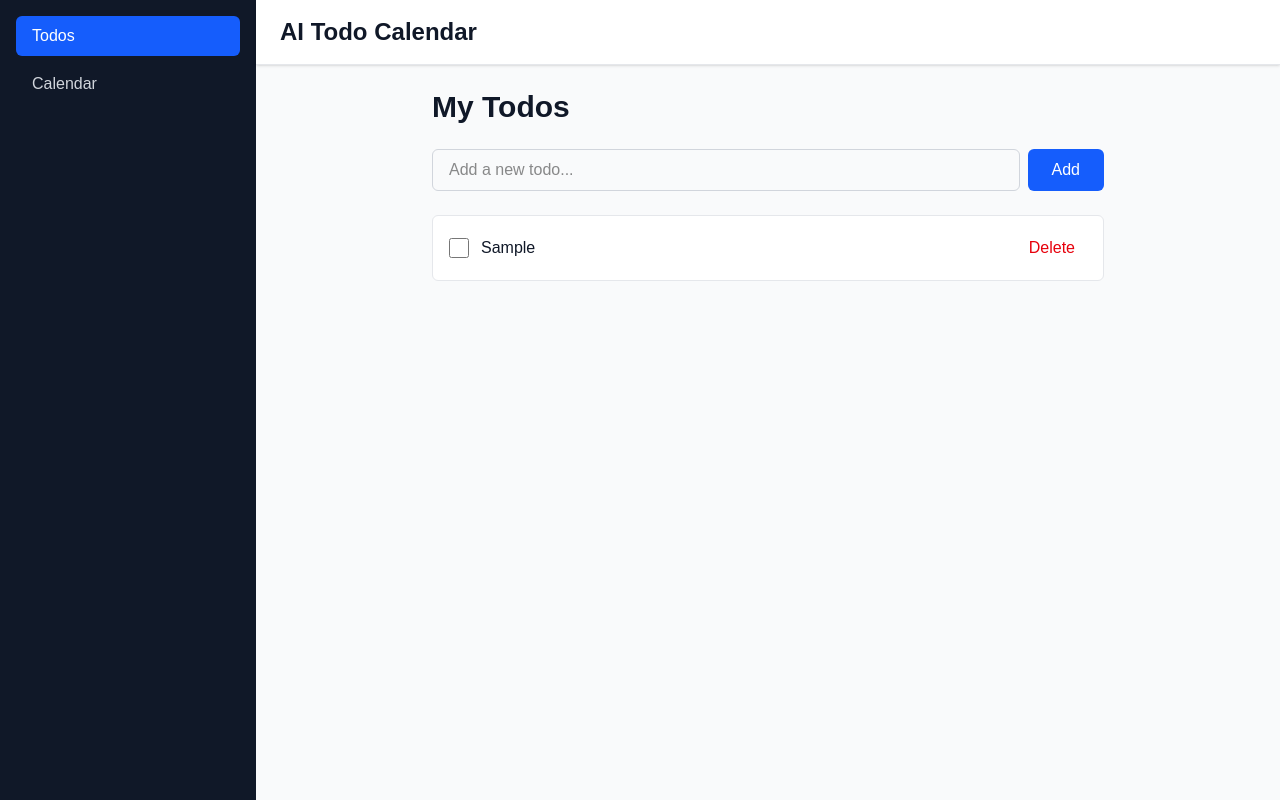
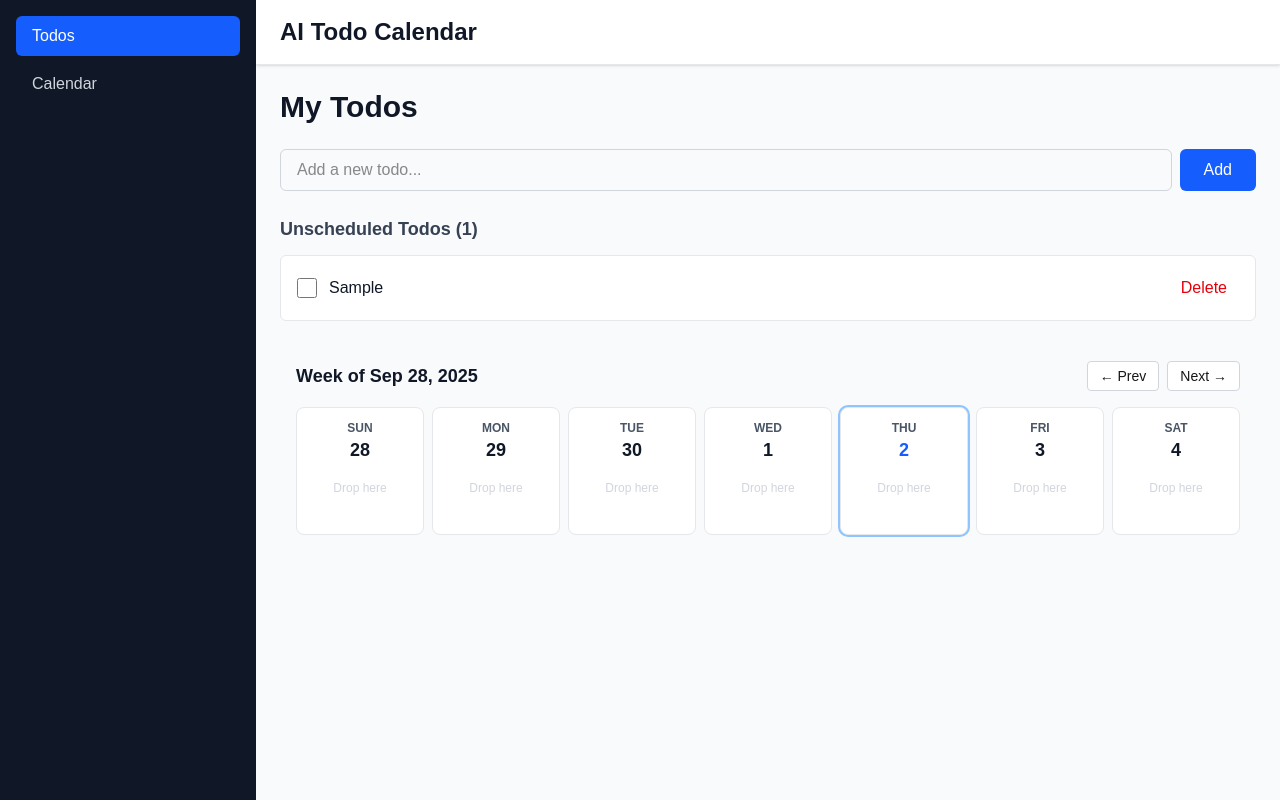
Before and after one commit to ChuqingShi/ai-todo-calendar, a Next.js app: page /todos in a window 1280 px wide. Both pictures are taken after typing "Sample" into the empty fields and a click on the button "Add". Built offline with nearby package versions, Linux system fonts and the light colour scheme.

Commit message:
feat: add drag-and-drop weekly calendar with deadline scheduling for todos

```diff
--- a/app/todos/page.tsx
+++ b/app/todos/page.tsx
@@ -1,15 +1,20 @@
 "use client";
 
 import { useState, useEffect } from "react";
+import { DndContext, DragEndEvent } from "@dnd-kit/core";
+import { startOfWeek } from "date-fns";
+import WeeklyCalendar from "@/components/WeeklyCalendar";
+import DraggableTodoItem from "@/components/DraggableTodoItem";
 
 /**
  * Todo Interface
- * Each todo has an id, title, and completed status
+ * Each todo has an id, title, completed status, and optional deadline
  */
 interface Todo {
   id: number;
   title: string;
   completed: boolean;
+  deadline?: string; // ISO date string (YYYY-MM-DD)
 }
 
 const STORAGE_KEY = "ai-todo-calendar-todos";
@@ -18,6 +23,9 @@ export default function TodosPage() {
   // State to store todos (persisted in localStorage)
   const [todos, setTodos] = useState<Todo[]>([]);
   const [inputValue, setInputValue] = useState("");
+  const [currentWeekStart, setCurrentWeekStart] = useState(() =>
+    startOfWeek(new Date(), { weekStartsOn: 0 })
+  );
 
   /**
    * Load todos from localStorage on mount
@@ -83,8 +91,44 @@ export default function TodosPage() {
     setTodos(todos.filter((todo) => todo.id !== id));
   };
 
+  /**
+   * Handle drag end - update todo deadline
+   */
+  const handleDragEnd = (event: DragEndEvent) => {
+    const { active, over } = event;
+
+    if (!over) return;
+
+    const todoId = parseInt(active.id.toString().replace("todo-", ""));
+    const newDeadline = over.id.toString();
+
+    setTodos(
+      todos.map((todo) =>
+        todo.id === todoId ? { ...todo, deadline: newDeadline } : todo
+      )
+    );
+  };
+
+  /**
+   * Navigate to previous week
+   */
+  const handlePreviousWeek = () => {
+    setCurrentWeekStart((prev) => new Date(prev.getTime() - 7 * 24 * 60 * 60 * 1000));
+  };
+
+  /**
+   * Navigate to next week
+   */
+  const handleNextWeek = () => {
+    setCurrentWeekStart((prev) => new Date(prev.getTime() + 7 * 24 * 60 * 60 * 1000));
+  };
+
+  // Separate todos into unscheduled and scheduled
+  const unscheduledTodos = todos.filter((todo) => !todo.deadline);
+
   return (
-    <div className="max-w-2xl mx-auto">
+    <DndContext onDragEnd={handleDragEnd}>
+      <div className="max-w-7xl mx-auto">
         <h2 className="text-3xl font-bold text-gray-900 mb-6">My Todos</h2>
 
         {/* Add Todo Form */}
@@ -106,48 +150,39 @@ export default function TodosPage() {
           </div>
         </form>
 
-      {/* Todo List */}
+        {/* Unscheduled Todos Section */}
+        <div className="mb-6">
+          <h3 className="text-lg font-semibold text-gray-700 mb-3">
+            Unscheduled Todos ({unscheduledTodos.length})
+          </h3>
           <div className="space-y-2">
-        {todos.length === 0 ? (
-          <p className="text-gray-500 text-center py-8">
-            No todos yet. Add one above!
+            {unscheduledTodos.length === 0 ? (
+              <p className="text-gray-500 text-center py-8 bg-gray-50 rounded-lg">
+                No unscheduled todos. Drag todos from the calendar to unschedule them.
               </p>
             ) : (
-          todos.map((todo) => (
-            <div
+              unscheduledTodos.map((todo) => (
+                <DraggableTodoItem
                   key={todo.id}
-              className="flex items-center gap-3 p-4 bg-white border border-gray-200 rounded-md hover:shadow-sm transition-shadow"
-            >
-              {/* Checkbox to mark as completed */}
-              <input
-                type="checkbox"
-                checked={todo.completed}
-                onChange={() => toggleTodo(todo.id)}
-                className="w-5 h-5 text-blue-600 rounded focus:ring-blue-500"
+                  todo={todo}
+                  onToggle={toggleTodo}
+                  onDelete={deleteTodo}
                 />
-
-              {/* Todo title */}
-              <span
-                className={`flex-1 ${
-                  todo.completed
-                    ? "line-through text-gray-400"
-                    : "text-gray-900"
-                }`}
-              >
-                {todo.title}
-              </span>
-
-              {/* Delete button */}
-              <button
-                onClick={() => deleteTodo(todo.id)}
-                className="px-3 py-1 text-red-600 hover:bg-red-50 rounded-md transition-colors"
-              >
-                Delete
-              </button>
-            </div>
               ))
             )}
           </div>
         </div>
+
+        {/* Weekly Calendar Section */}
+        <div>
+          <WeeklyCalendar
+            todos={todos}
+            currentWeekStart={currentWeekStart}
+            onPreviousWeek={handlePreviousWeek}
+            onNextWeek={handleNextWeek}
+          />
+        </div>
+      </div>
+    </DndContext>
   );
 }
--- /dev/null
+++ b/components/DraggableTodoItem.tsx
@@ -0,0 +1,86 @@
+import { useDraggable } from "@dnd-kit/core";
+import { CSS } from "@dnd-kit/utilities";
+
+interface Todo {
+  id: number;
+  title: string;
+  completed: boolean;
+  deadline?: string;
+}
+
+interface DraggableTodoItemProps {
+  todo: Todo;
+  onToggle: (id: number) => void;
+  onDelete: (id: number) => void;
+}
+
+export default function DraggableTodoItem({
+  todo,
+  onToggle,
+  onDelete,
+}: DraggableTodoItemProps) {
+  const { attributes, listeners, setNodeRef, transform, isDragging } =
+    useDraggable({
+      id: `todo-${todo.id}`,
+      data: { todo },
+    });
+
+  const style = {
+    transform: CSS.Translate.toString(transform),
+    opacity: isDragging ? 0.5 : 1,
+  };
+
+  return (
+    <div
+      ref={setNodeRef}
+      style={style}
+      {...attributes}
+      {...listeners}
+      className={`
+        flex items-center gap-3 p-4 bg-white border border-gray-200 rounded-md
+        hover:shadow-sm transition-shadow cursor-grab active:cursor-grabbing
+        ${isDragging ? "shadow-lg ring-2 ring-blue-400" : ""}
+      `}
+    >
+      {/* Checkbox to mark as completed */}
+      <input
+        type="checkbox"
+        checked={todo.completed}
+        onChange={(e) => {
+          e.stopPropagation();
+          onToggle(todo.id);
+        }}
+        onClick={(e) => e.stopPropagation()}
+        className="w-5 h-5 text-blue-600 rounded focus:ring-blue-500 cursor-pointer"
+      />
+
+      {/* Todo title */}
+      <span
+        className={`flex-1 ${
+          todo.completed ? "line-through text-gray-400" : "text-gray-900"
+        }`}
+      >
+        {todo.title}
+        {todo.deadline && (
+          <span className="ml-2 text-xs text-blue-600 font-medium">
+            📅 {new Date(todo.deadline).toLocaleDateString("en-US", {
+              month: "short",
+              day: "numeric",
+            })}
+          </span>
+        )}
+      </span>
+
+      {/* Delete button */}
+      <button
+        onClick={(e) => {
+          e.stopPropagation();
+          onDelete(todo.id);
+        }}
+        className="px-3 py-1 text-red-600 hover:bg-red-50 rounded-md transition-colors"
+      >
+        Delete
+      </button>
+    </div>
+  );
+}
--- /dev/null
+++ b/components/WeeklyCalendar.tsx
@@ -0,0 +1,117 @@
+import { useDroppable } from "@dnd-kit/core";
+import { format, startOfWeek, addDays, isSameDay, parseISO } from "date-fns";
+
+interface Todo {
+  id: number;
+  title: string;
+  completed: boolean;
+  deadline?: string;
+}
+
+interface WeeklyCalendarProps {
+  todos: Todo[];
+  currentWeekStart: Date;
+  onPreviousWeek: () => void;
+  onNextWeek: () => void;
+}
+
+interface DayCardProps {
+  date: Date;
+  todos: Todo[];
+}
+
+function DayCard({ date, todos }: DayCardProps) {
+  const dateStr = format(date, "yyyy-MM-dd");
+  const { setNodeRef, isOver } = useDroppable({
+    id: dateStr,
+  });
+
+  const todosForDay = todos.filter(
+    (todo) => todo.deadline === dateStr
+  );
+
+  const isToday = isSameDay(date, new Date());
+
+  return (
+    <div
+      ref={setNodeRef}
+      className={`
+        min-h-32 p-3 border rounded-lg transition-all
+        ${isOver ? "bg-blue-50 border-blue-400 border-2" : "bg-white border-gray-200"}
+        ${isToday ? "ring-2 ring-blue-300" : ""}
+      `}
+    >
+      <div className="text-center mb-2">
+        <div className="text-xs font-semibold text-gray-600 uppercase">
+          {format(date, "EEE")}
+        </div>
+        <div className={`text-lg font-bold ${isToday ? "text-blue-600" : "text-gray-900"}`}>
+          {format(date, "d")}
+        </div>
+      </div>
+
+      <div className="space-y-1">
+        {todosForDay.map((todo) => (
+          <div
+            key={todo.id}
+            className={`
+              text-xs p-2 rounded border
+              ${todo.completed
+                ? "bg-gray-50 border-gray-200 line-through text-gray-400"
+                : "bg-blue-50 border-blue-200 text-blue-900"
+              }
+            `}
+          >
+            {todo.title.length > 20
+              ? `${todo.title.substring(0, 20)}...`
+              : todo.title}
+          </div>
+        ))}
+        {todosForDay.length === 0 && (
+          <div className="text-xs text-gray-300 text-center py-2">
+            Drop here
+          </div>
+        )}
+      </div>
+    </div>
+  );
+}
+
+export default function WeeklyCalendar({
+  todos,
+  currentWeekStart,
+  onPreviousWeek,
+  onNextWeek,
+}: WeeklyCalendarProps) {
+  const weekDays = Array.from({ length: 7 }, (_, i) => addDays(currentWeekStart, i));
+
+  return (
+    <div className="bg-gray-50 p-4 rounded-lg">
+      <div className="flex justify-between items-center mb-4">
+        <h3 className="text-lg font-bold text-gray-900">
+          Week of {format(currentWeekStart, "MMM d, yyyy")}
+        </h3>
+        <div className="flex gap-2">
+          <button
+            onClick={onPreviousWeek}
+            className="px-3 py-1 text-sm bg-white border border-gray-300 rounded hover:bg-gray-50"
+          >
+            ← Prev
+          </button>
+          <button
+            onClick={onNextWeek}
+            className="px-3 py-1 text-sm bg-white border border-gray-300 rounded hover:bg-gray-50"
+          >
+            Next →
+          </button>
+        </div>
+      </div>
+
+      <div className="grid grid-cols-7 gap-2">
+        {weekDays.map((day) => (
+          <DayCard key={day.toISOString()} date={day} todos={todos} />
+        ))}
+      </div>
+    </div>
+  );
+}
--- a/package.json
+++ b/package.json
@@ -11,9 +11,13 @@
     "test:watch": "jest --watch"
   },
   "dependencies": {
+    "@dnd-kit/core": "^6.3.1",
+    "@dnd-kit/sortable": "^10.0.0",
+    "@dnd-kit/utilities": "^3.2.2",
     "@fullcalendar/daygrid": "^6.1.19",
     "@fullcalendar/interaction": "^6.1.19",
     "@fullcalendar/react": "^6.1.19",
+    "date-fns": "^4.1.0",
     "next": "15.5.4",
     "react": "19.1.0",
     "react-dom": "19.1.0"
```
Also changed, not shown: 1 other file (tests, documents, lock files or other folders). Lines whose indentation alone changed are shown as unchanged.
